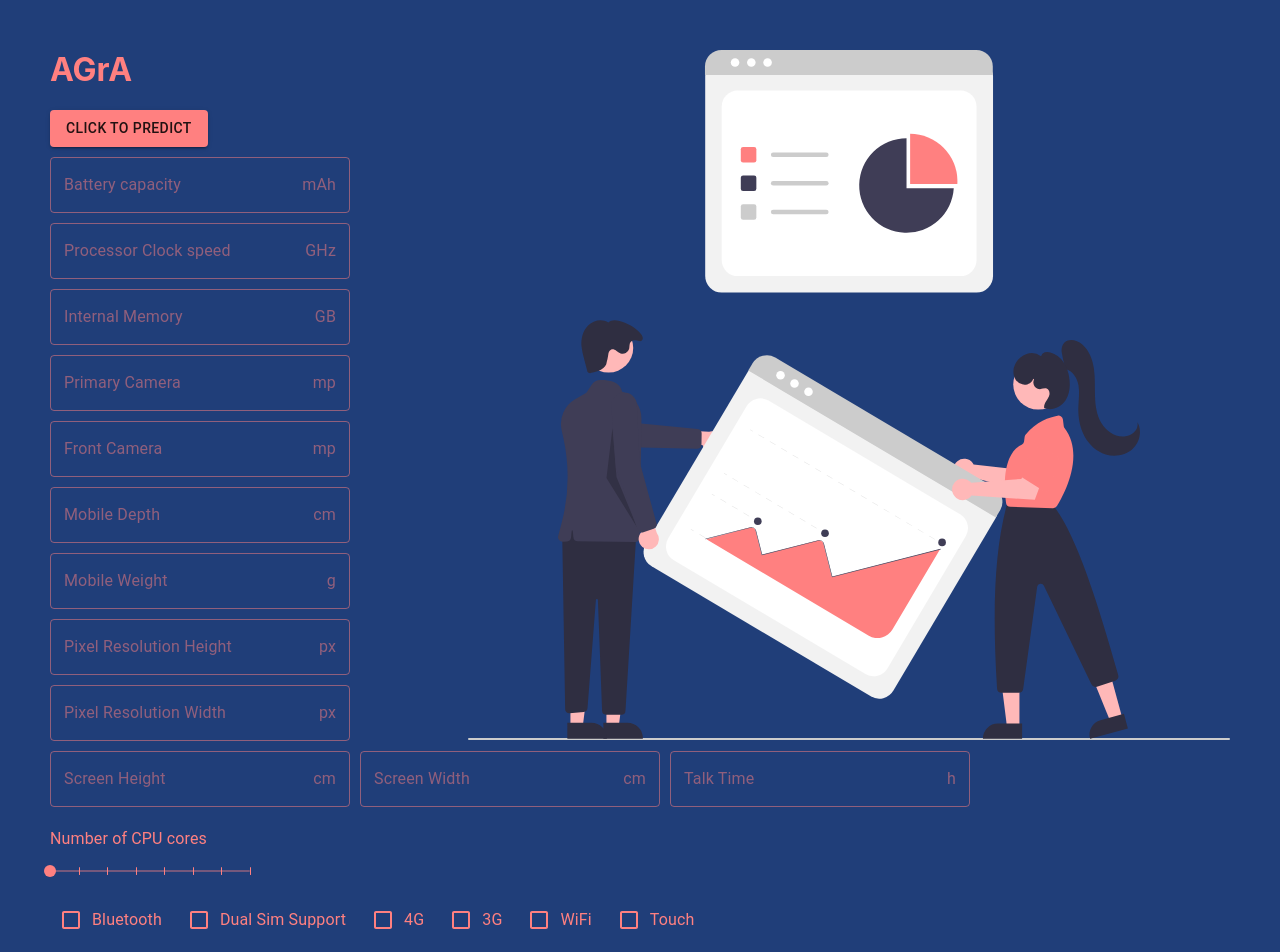
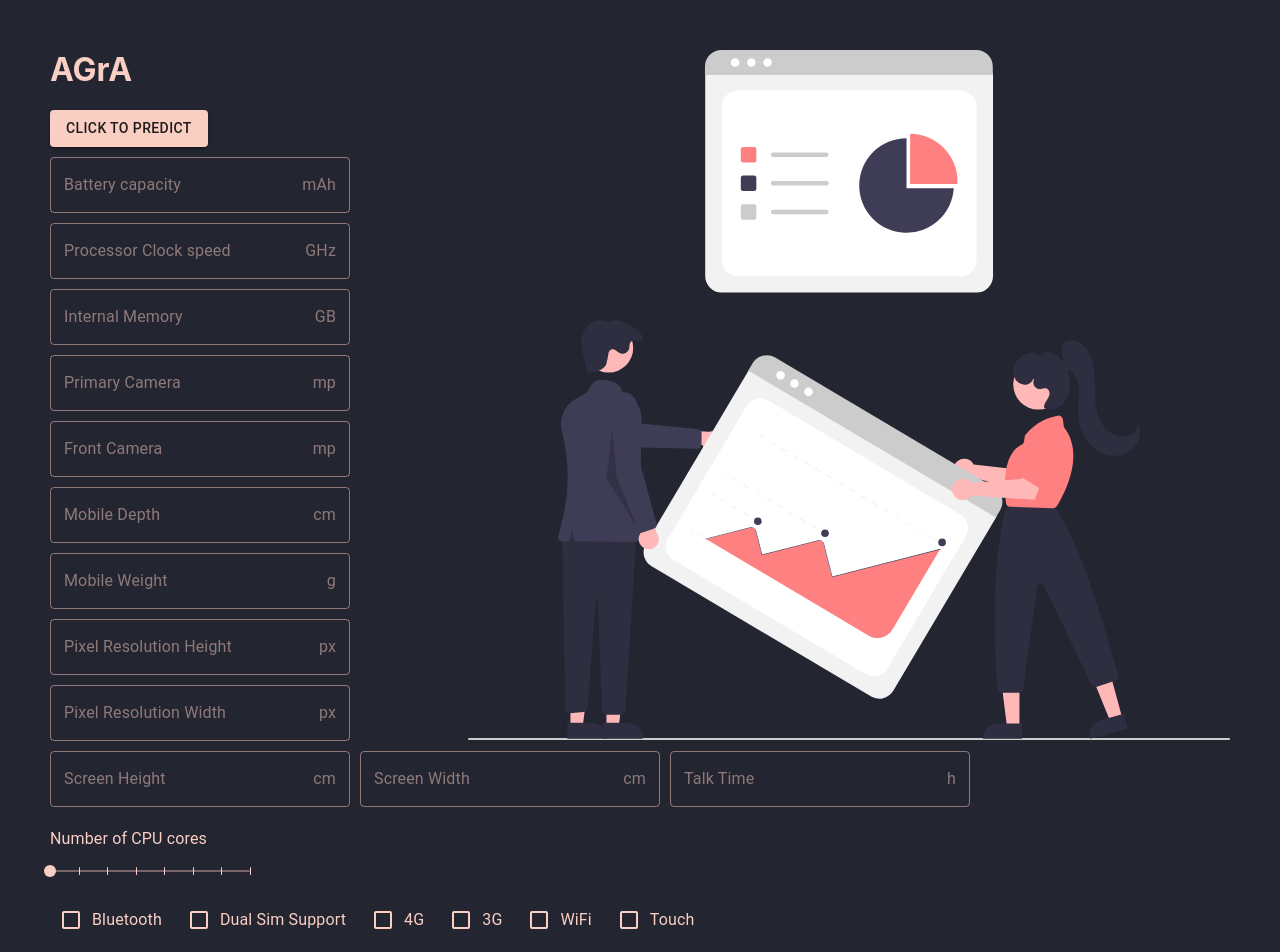
Before and after one commit to A-Gr-A/Mobile-Price-Prediction, a React (Create React App) app in the folder client/: page / in a window 1280 px wide. Shown: the top 952 px of the page. Built offline with nearby package versions, Linux system fonts and the light colour scheme.

Commit message:
completed theme 2

```diff
--- a/client/src/App.css
+++ b/client/src/App.css
@@ -1,6 +1,6 @@
 .App {
   padding: 50px;
-  background-color: #203e79;
+  background-color: #232530;
   overflow: hidden;
 }
 .chart-logo{
--- a/client/src/App.js
+++ b/client/src/App.js
@@ -7,8 +7,8 @@ function App() {
   return (
     <div className="App">
       <img src={chart} alt='chart' className='chart-logo'></img>
-      <h1 style={{color:'#ff8080',marginTop:'0px'}}>AGrA</h1>
-      <Button variant="contained" style={{backgroundColor:'#ff8080'}}>Click to Predict
+      <h1 style={{color:'#f9cec3',marginTop:'0px'}}>AGrA</h1>
+      <Button variant="contained" style={{backgroundColor:'#f9cec3'}}>Click to Predict
       </Button>
       <UserForm/>
     </div>
--- a/client/src/components/CustomSlider.js
+++ b/client/src/components/CustomSlider.js
@@ -4,7 +4,7 @@ import Typography from "@material-ui/core/Typography"
 import { withStyles } from '@material-ui/core'
 const MySlider = withStyles({
     root:{
-        color:"#ff8080",
+        color:"#f9cec3",
         height: 2,
     },
     track:{
@@ -18,11 +18,11 @@ const MySlider = withStyles({
         top: 20,
         '& *': {
           background: 'transparent',
-          color: '#ff8080',
+          color: '#f9cec3',
         },
     },
     mark:{
-        backgroundColor:"#ff8080",
+        backgroundColor:"#f9cec3",
         height:8,
         width:1,
         marginTop: -3,
@@ -63,7 +63,7 @@ export default function CustomSlider(){
     return(
         <>
         <Typography  style={{marginTop:"20px"}} id="discrete-slider-small-steps" gutterBottom>
-           <span style={{color:"#ff8080"}}>Number of CPU cores</span>
+           <span style={{color:"#f9cec3"}}>Number of CPU cores</span>
         </Typography>
         <MySlider marks={marks} style={{width:"200px"}} min={1} defaultValue={1} max={8} valueLabelDisplay='auto'/>
         </>
--- a/client/src/components/UserForm.js
+++ b/client/src/components/UserForm.js
@@ -16,11 +16,11 @@
 // //     palette: {
 // //       primary: {
 // //         // Purple and green play nicely together.
-// //         main: '#ff8080',
+// //         main: '#f9cec3',
 // //       },
 // //       text:{
-// //           primary: '#ff8080',
-// //           secondary: 'rgba(255, 128, 128, 0.5)'
+// //           primary: '#f9cec3',
+// //           secondary: 'rgba(249, 206, 195, 0.5)'
 // //       }
 // //     },
 // //   });
@@ -74,7 +74,7 @@ import CustomSlider from './CustomSlider.js'
 const theme = createMuiTheme({
   palette: {
     primary: {
-      main : "#ff8080"
+      main : "#f9cec3"
     }
   },
 });
@@ -82,32 +82,32 @@ const theme = createMuiTheme({
 const CssTextField = withStyles({
   root: {
     '& label.Mui-focused': {
-      color: '#ff8080 ',
+      color: '#f9cec3 ',
     },
 
     '& label':{
-      color: 'rgba(255, 128, 128, 0.5)'
+      color: 'rgba(249, 206, 195, 0.5)'
     },
     '& .MuiInput-underline:after': {
       borderBottomColor: 'green',
     },
     "& .MuiFilledInput-root":{
-      color:"#ff8080"
+      color:"#f9cec3"
     },
     '& .MuiOutlinedInput-root': {
       '& fieldset': {
-        borderColor: 'rgba(255, 128, 128, 0.5)',
+        borderColor: 'rgba(249, 206, 195, 0.5)',
       },
       '&:hover fieldset': {
-        borderColor: '#ff8080',
+        borderColor: '#f9cec3',
       },
       '&.Mui-focused fieldset': {
-        borderColor: '#ff8080',
+        borderColor: '#f9cec3',
       },
 
     },
     '& .MuiOutlinedInput-input': {
-      color:'#ff8080'
+      color:'#f9cec3'
     },
 
   },
@@ -115,7 +115,7 @@ const CssTextField = withStyles({
 
 const MyCheckbox = withStyles({
   root:{
-    color:'#ff8080',
+    color:'#f9cec3',
     "&$checked": {
       "& .MuiIconButton-label": {
         position: "relative",
@@ -166,12 +166,12 @@ export default function CustomizedInputs() {
     <form   noValidate>
       <CssTextField
         variant="outlined"
-        style={{color: "#ff8080 !important", marginTop:"10px",width:"300px", marginRight:"10px", marginLeft:"0px"}}
+        style={{color: "#f9cec3 !important", marginTop:"10px",width:"300px", marginRight:"10px", marginLeft:"0px"}}
         // className={classes.margin}
         label="Battery capacity"
         id="custom-css-outlined-input"
         InputProps={{
-          endAdornment: <InputAdornment position="end"><span style={{color:"rgba(255, 128, 128, 0.5)"}} >mAh</span></InputAdornment>,
+          endAdornment: <InputAdornment position="end"><span style={{color:"rgba(249, 206, 195, 0.5)"}} >mAh</span></InputAdornment>,
         }}
       />
       <CssTextField
@@ -181,7 +181,7 @@ export default function CustomizedInputs() {
         variant="outlined"
         id="custom-css-outlined-input"
         InputProps={{
-          endAdornment: <InputAdornment position="end"><span style={{color:"rgba(255, 128, 128, 0.5)"}} >GHz</span></InputAdornment>,
+          endAdornment: <InputAdornment position="end"><span style={{color:"rgba(249, 206, 195, 0.5)"}} >GHz</span></InputAdornment>,
         }}
       />
       <CssTextField
@@ -191,7 +191,7 @@ export default function CustomizedInputs() {
         variant="outlined"
         id="custom-css-outlined-input"
         InputProps={{
-          endAdornment: <InputAdornment position="end"><span style={{color:"rgba(255, 128, 128, 0.5)"}} >GB</span></InputAdornment>,
+          endAdornment: <InputAdornment position="end"><span style={{color:"rgba(249, 206, 195, 0.5)"}} >GB</span></InputAdornment>,
         }}
       />
       <CssTextField
@@ -201,7 +201,7 @@ export default function CustomizedInputs() {
         variant="outlined"
         id="custom-css-outlined-input"
         InputProps={{
-          endAdornment: <InputAdornment position="end"><span style={{color:"rgba(255, 128, 128, 0.5)"}} >mp</span></InputAdornment>,
+          endAdornment: <InputAdornment position="end"><span style={{color:"rgba(249, 206, 195, 0.5)"}} >mp</span></InputAdornment>,
         }}
       />
       <CssTextField
@@ -211,7 +211,7 @@ export default function CustomizedInputs() {
         variant="outlined"
         id="custom-css-outlined-input"
         InputProps={{
-          endAdornment: <InputAdornment position="end"><span style={{color:"rgba(255, 128, 128, 0.5)"}} >mp</span></InputAdornment>,
+          endAdornment: <InputAdornment position="end"><span style={{color:"rgba(249, 206, 195, 0.5)"}} >mp</span></InputAdornment>,
         }}
       />
       <CssTextField
@@ -221,7 +221,7 @@ export default function CustomizedInputs() {
         variant="outlined"
         id="custom-css-outlined-input"
         InputProps={{
-          endAdornment: <InputAdornment position="end"><span style={{color:"rgba(255, 128, 128, 0.5)"}} >cm</span></InputAdornment>,
+          endAdornment: <InputAdornment position="end"><span style={{color:"rgba(249, 206, 195, 0.5)"}} >cm</span></InputAdornment>,
         }}
       />
       <CssTextField
@@ -231,7 +231,7 @@ export default function CustomizedInputs() {
         variant="outlined"
         id="custom-css-outlined-input"
         InputProps={{
-          endAdornment: <InputAdornment position="end"><span style={{color:"rgba(255, 128, 128, 0.5)"}} >g</span></InputAdornment>,
+          endAdornment: <InputAdornment position="end"><span style={{color:"rgba(249, 206, 195, 0.5)"}} >g</span></InputAdornment>,
         }}
       />
       <CssTextField
@@ -241,7 +241,7 @@ export default function CustomizedInputs() {
         variant="outlined"
         id="custom-css-outlined-input"
         InputProps={{
-          endAdornment: <InputAdornment position="end"><span style={{color:"rgba(255, 128, 128, 0.5)"}} >px</span></InputAdornment>,
+          endAdornment: <InputAdornment position="end"><span style={{color:"rgba(249, 206, 195, 0.5)"}} >px</span></InputAdornment>,
         }}
       />
       <CssTextField
@@ -251,7 +251,7 @@ export default function CustomizedInputs() {
         variant="outlined"
         id="custom-css-outlined-input"
         InputProps={{
-          endAdornment: <InputAdornment position="end"><span style={{color:"rgba(255, 128, 128, 0.5)"}} >px</span></InputAdornment>,
+          endAdornment: <InputAdornment position="end"><span style={{color:"rgba(249, 206, 195, 0.5)"}} >px</span></InputAdornment>,
         }}
       />
       <CssTextField
@@ -261,7 +261,7 @@ export default function CustomizedInputs() {
         variant="outlined"
         id="custom-css-outlined-input"
         InputProps={{
-          endAdornment: <InputAdornment position="end"><span style={{color:"rgba(255, 128, 128, 0.5)"}} >cm</span></InputAdornment>,
+          endAdornment: <InputAdornment position="end"><span style={{color:"rgba(249, 206, 195, 0.5)"}} >cm</span></InputAdornment>,
         }}
       />
       <CssTextField
@@ -271,7 +271,7 @@ export default function CustomizedInputs() {
         variant="outlined"
         id="custom-css-outlined-input"
         InputProps={{
-          endAdornment: <InputAdornment position="end"><span style={{color:"rgba(255, 128, 128, 0.5)"}} >cm</span></InputAdornment>,
+          endAdornment: <InputAdornment position="end"><span style={{color:"rgba(249, 206, 195, 0.5)"}} >cm</span></InputAdornment>,
         }}
       />
       <CssTextField
@@ -281,7 +281,7 @@ export default function CustomizedInputs() {
         variant="outlined"
         id="custom-css-outlined-input"
         InputProps={{
-          endAdornment: <InputAdornment position="end"><span style={{color:"rgba(255, 128, 128, 0.5)"}} >h</span></InputAdornment>,
+          endAdornment: <InputAdornment position="end"><span style={{color:"rgba(249, 206, 195, 0.5)"}} >h</span></InputAdornment>,
         }}
       />
       <CustomSlider/><br/>
@@ -289,37 +289,37 @@ export default function CustomizedInputs() {
     style={{marginTop:"10px", marginLeft:"0px"}}
     value='blue'
     control={<ThemeProvider theme={theme}><MyCheckbox color="primary"/></ThemeProvider>}
-    label={<span style={{color:"#ff8080"}}>Bluetooth</span>}
+    label={<span style={{color:"#f9cec3"}}>Bluetooth</span>}
     />
     <FormControlLabel
     style={{marginTop:"10px", marginLeft:"0px"}}
     value='dual_sim'
     control={<ThemeProvider theme={theme}><MyCheckbox color="primary"/></ThemeProvider>}
-    label={<span style={{color:"#ff8080"}}>Dual Sim Support</span>}
+    label={<span style={{color:"#f9cec3"}}>Dual Sim Support</span>}
     />
     <FormControlLabel
     style={{marginTop:"10px", marginLeft:"0px"}}
     value='four_g'
     control={<ThemeProvider theme={theme}><MyCheckbox color="primary"/></ThemeProvider>}
-    label={<span style={{color:"#ff8080"}}>4G</span>}
+    label={<span style={{color:"#f9cec3"}}>4G</span>}
     />
     <FormControlLabel
     style={{marginTop:"10px", marginLeft:"0px"}}
     value='three_g'
     control={<ThemeProvider theme={theme}><MyCheckbox color="primary"/></ThemeProvider>}
-    label={<span style={{color:"#ff8080"}}>3G</span>}
+    label={<span style={{color:"#f9cec3"}}>3G</span>}
     />
     <FormControlLabel
     style={{marginTop:"10px", marginLeft:"0px"}}
     value='touch_screen'
     control={<ThemeProvider theme={theme}><MyCheckbox color="primary"/></ThemeProvider>}
-    label={<span style={{color:"#ff8080"}}>WiFi</span>}
+    label={<span style={{color:"#f9cec3"}}>WiFi</span>}
     />
     <FormControlLabel
     style={{marginTop:"10px", marginLeft:"0px"}}
     value='four_g'
     control={<ThemeProvider theme={theme}><MyCheckbox color="primary"/></ThemeProvider>}
-    label={<span style={{color:"#ff8080"}}>Touch</span>}
+    label={<span style={{color:"#f9cec3"}}>Touch</span>}
     />
     </form>
     </>
--- a/client/src/index.css
+++ b/client/src/index.css
@@ -1,5 +1,5 @@
 body {
-  background-color: #152851;
+  background-color: #6c6f93;
   margin: 0;
   font-family: -apple-system, BlinkMacSystemFont, 'Segoe UI', 'Roboto', 'Oxygen',
     'Ubuntu', 'Cantarell', 'Fira Sans', 'Droid Sans', 'Helvetica Neue',
--- a/client/src/styles/UserForm.css
+++ b/client/src/styles/UserForm.css
@@ -2,6 +2,3 @@
     margin-top: 20px;
     /* border: indianred solid; */
 }
-.text-fields{
-    /* border: indianred solid; */
-}
```
